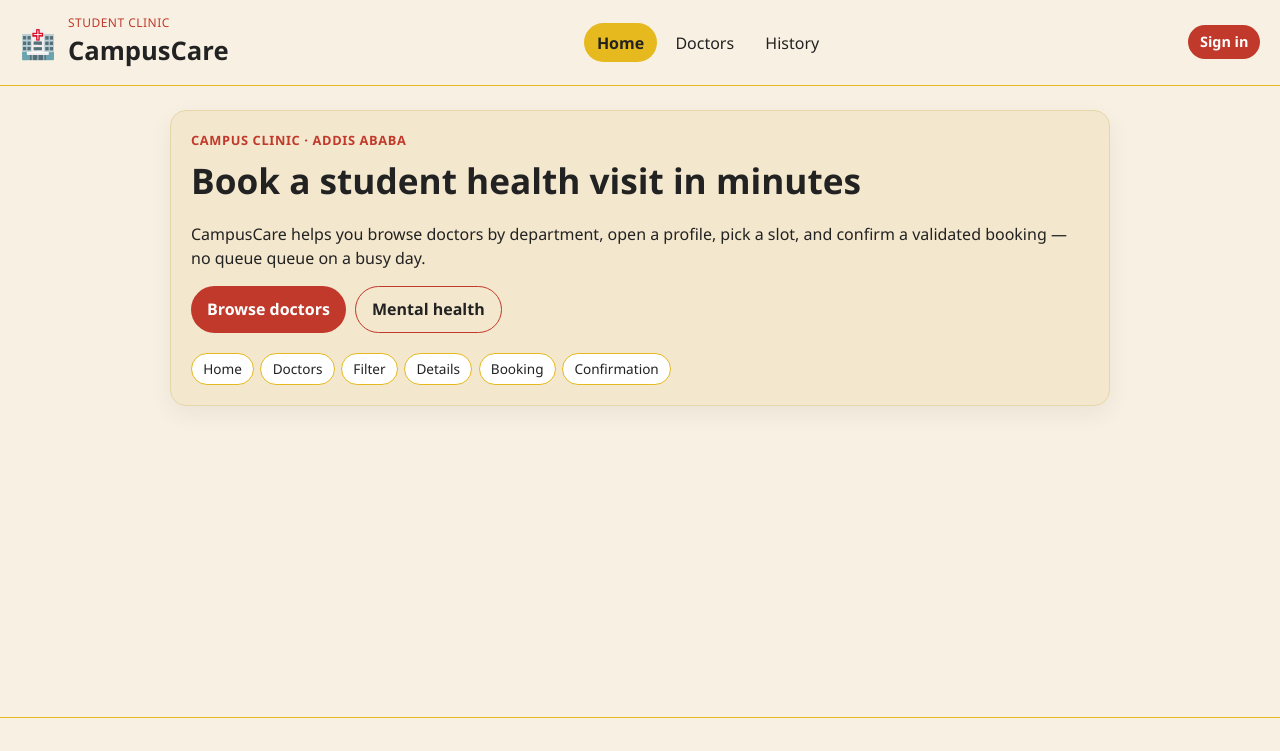
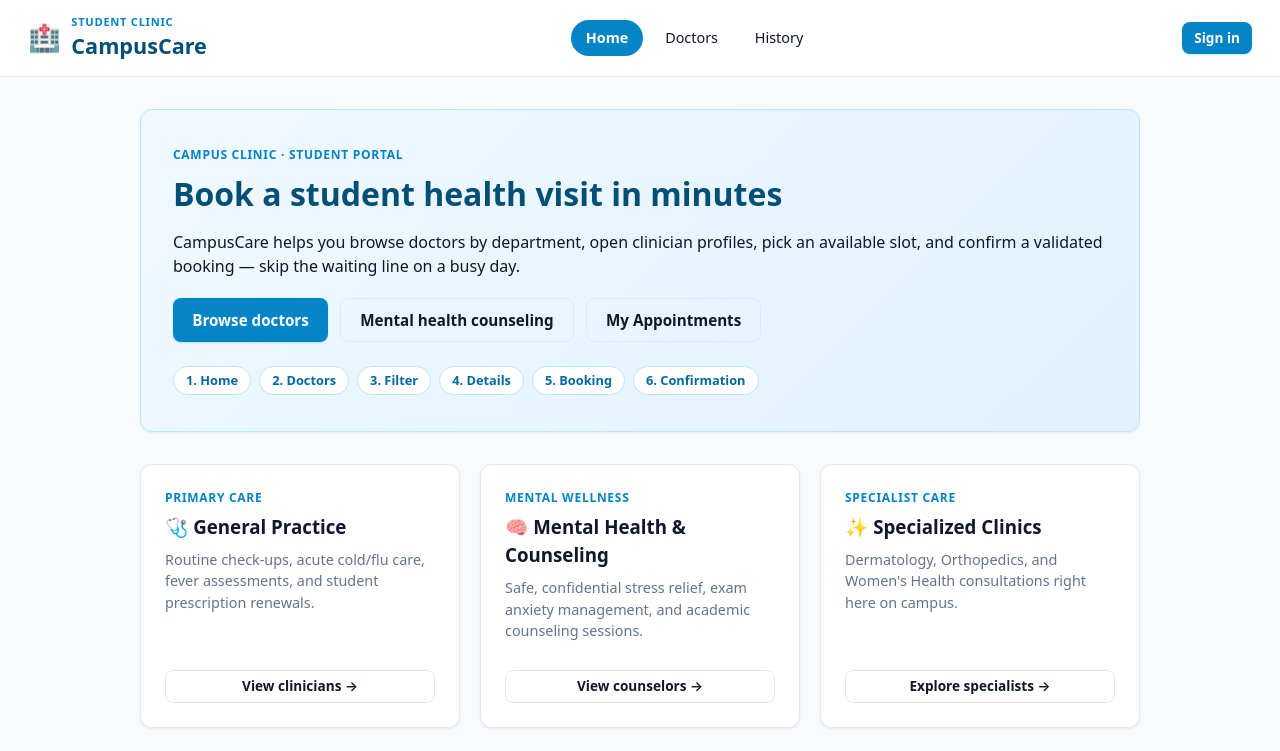
Before and after one commit to zachariasgebre/CampusCare, a React (Vite) app in the folder campuscare/: page / in a window 1280 px wide. Shown: the top 751 px of the page. Built offline with nearby package versions, Linux system fonts and the light colour scheme.

Commit message:
feat(ui): refine clinic UI styles, doctor empty states, history counters, and home page

```diff
--- a/campuscare/src/doctors/DoctorList.jsx
+++ b/campuscare/src/doctors/DoctorList.jsx
@@ -1,21 +1,44 @@
+import { Link } from "react-router-dom";
 import DoctorCard from "./DoctorCard";
 import EmptyState from "../ui/EmptyState";
 
-function DoctorList({ doctors }) {
-  if (!doctors?.length) {
+/**
+ * DoctorList Component
+ *
+ * Responsibilities:
+ * - Renders a responsive grid of DoctorCard items for the active filter.
+ * - Handles the empty state gracefully with a one-click reset action.
+ * - Displays a live result count for feedback and accessibility (aria-live).
+ * - Implements defensive prop fallback (doctors = []).
+ */
+function DoctorList({ doctors = [] }) {
+  if (!doctors || doctors.length === 0) {
     return (
       <EmptyState
         title="No doctors found"
         message="Try another department filter — the clinic roster is empty for this choice."
+        action={
+          <div className="card-actions" style={{ justifyContent: "center" }}>
+            <Link to="/doctors" className="btn small">
+              View all doctors
+            </Link>
+          </div>
+        }
       />
     );
   }
 
   return (
-    <div className="doctor-grid">
-      {doctors.map((doctor) => (
-        <DoctorCard key={doctor.id} doctor={doctor} />
-      ))}
+    <div className="doctor-list-wrapper">
+      <p className="muted" style={{ margin: "0 0 1rem" }} aria-live="polite">
+        Showing <strong>{doctors.length}</strong> {doctors.length === 1 ? "doctor" : "doctors"}
+      </p>
+
+      <div className="doctor-grid" role="region" aria-label="Available doctors list">
+        {doctors.map((doctor) => (
+          <DoctorCard key={doctor.id} doctor={doctor} />
+        ))}
+      </div>
     </div>
   );
 }
--- a/campuscare/src/index.css
+++ b/campuscare/src/index.css
@@ -1,11 +1,21 @@
 :root {
-  color: #222;
-  background: #f8f1e3;
-  font-family: "Segoe UI", system-ui, sans-serif;
-  line-height: 1.5;
-  font-synthesis: none;
-  text-rendering: optimizelegibility;
-  -webkit-font-smoothing: antialiased;
+  --primary: #0284c7;
+  --primary-hover: #0369a1;
+  --primary-light: #e0f2fe;
+  --accent: #0d9488;
+  --bg-main: #f8fafc;
+  --card-bg: #ffffff;
+  --text-dark: #0f172a;
+  --text-muted: #64748b;
+  --border-color: #e2e8f0;
+  --error: #ef4444;
+  --error-bg: #fef2f2;
+  --success: #16a34a;
+  --success-bg: #f0fdf4;
+  --shadow-sm: 0 1px 3px 0 rgba(0, 0, 0, 0.06), 0 1px 2px -1px rgba(0, 0, 0, 0.06);
+  --shadow-md: 0 4px 6px -1px rgba(0, 0, 0, 0.08), 0 2px 4px -2px rgba(0, 0, 0, 0.06);
+  --shadow-lg: 0 10px 15px -3px rgba(0, 0, 0, 0.08), 0 4px 6px -4px rgba(0, 0, 0, 0.06);
+  --radius: 12px;
 }
 
 * {
@@ -15,8 +25,11 @@
 body {
   margin: 0;
   min-width: 320px;
-  background: #f8f1e3;
-  color: #222;
+  background-color: var(--bg-main);
+  color: var(--text-dark);
+  font-family: system-ui, -apple-system, BlinkMacSystemFont, "Segoe UI", Roboto, Oxygen, Ubuntu, Cantarell, sans-serif;
+  line-height: 1.5;
+  -webkit-font-smoothing: antialiased;
 }
 
 a {
@@ -32,13 +45,15 @@ textarea {
 }
 
 code {
-  font-family: "Cascadia Code", "Fira Code", Consolas, monospace;
+  font-family: ui-monospace, SFMono-Regular, Menlo, Monaco, Consolas, monospace;
   font-size: 0.9em;
-  background: #f3e7cd;
-  padding: 0.1em 0.35em;
+  background: #f1f5f9;
+  color: var(--primary-hover);
+  padding: 0.15em 0.4em;
   border-radius: 4px;
 }
 
+/* Shell & Layout */
 .app-shell {
   display: grid;
   grid-template-rows: auto 1fr auto;
@@ -53,86 +68,145 @@ code {
   justify-content: space-between;
   position: sticky;
   top: 0;
-  z-index: 10;
-  padding: 0.9rem 1.25rem;
-  background: rgb(248 241 227 / 95%);
-  border-bottom: 1px solid #e6b91e;
-  backdrop-filter: blur(8px);
+  z-index: 100;
+  padding: 0.85rem 1.75rem;
+  background: rgba(255, 255, 255, 0.96);
+  border-bottom: 1px solid var(--border-color);
+  backdrop-filter: blur(10px);
 }
 
 .brand {
+  display: flex;
+  gap: 0.65rem;
+  align-items: center;
+}
+
+.brand-mark {
+  font-size: 1.65rem;
+}
+
+.brand-kicker {
+  margin: 0;
+  color: var(--primary);
+  font-size: 0.7rem;
+  letter-spacing: 0.06em;
+  text-transform: uppercase;
+  font-weight: 700;
+}
+
+.brand h1 {
+  margin: 0;
+  font-size: 1.35rem;
+  font-weight: 800;
+  color: #034f75;
+}
+
+.site-nav {
+  display: flex;
+  align-items: center;
+  gap: 0.5rem;
+}
+
+.site-nav a {
+  padding: 0.45rem 0.9rem;
+  border-radius: 9999px;
+  font-size: 0.9rem;
+  font-weight: 500;
+  color: var(--text-dark);
+  transition: all 0.15s ease;
+}
+
+.site-nav a:hover {
+  background: #f1f5f9;
+  color: var(--primary);
+}
+
+.site-nav a.active {
+  background: var(--primary);
+  color: #ffffff;
+  font-weight: 600;
+}
+
+.auth-slot {
   display: flex;
   gap: 0.75rem;
   align-items: center;
 }
 
-.brand-mark {
-  font-size: 1.8rem;
+.user-chip {
+  padding: 0.3rem 0.75rem;
+  border-radius: 9999px;
+  background: var(--primary-light);
+  color: var(--primary-hover);
+  font-size: 0.85rem;
+  font-weight: 600;
 }
 
-.brand-kicker {
+.site-main {
+  width: min(1040px, 100%);
+  margin: 0 auto;
+  padding: 2rem 1.25rem 3rem;
+}
+
+.site-footer {
+  padding: 1.5rem 1.25rem;
+  border-top: 1px solid var(--border-color);
+  text-align: center;
+  background: #ffffff;
+  color: var(--text-muted);
+  font-size: 0.85rem;
+}
+
+.site-footer p {
   margin: 0;
-  color: #c0392b;
+}
+
+/* Typography & Headings */
+h1, h2, h3, h4 {
+  color: var(--text-dark);
+  margin-top: 0;
+  margin-bottom: 0.5rem;
+  font-weight: 700;
+}
+
+p {
+  margin-top: 0;
+  margin-bottom: 0.75rem;
+}
+
+.eyebrow {
+  margin: 0 0 0.35rem;
+  color: var(--primary);
   font-size: 0.75rem;
-  letter-spacing: 0.04em;
+  font-weight: 700;
+  letter-spacing: 0.06em;
   text-transform: uppercase;
 }
 
-.brand h1 {
-  margin: 0;
-  font-size: clamp(1.2rem, 3vw, 1.6rem);
-}
-
-.site-nav {
-  display: flex;
-  flex-wrap: wrap;
-  gap: 0.35rem;
-}
-
-.site-nav a {
-  padding: 0.45rem 0.8rem;
-  border-radius: 999px;
-}
-
-.site-nav a.active {
-  background: #e6b91e;
-  font-weight: 700;
-}
-
-.auth-slot {
-  display: flex;
-  gap: 0.5rem;
-  align-items: center;
-}
-
-.user-chip {
-  padding: 0.25rem 0.65rem;
-  border-radius: 999px;
-  background: #f3e7cd;
+.muted {
+  color: var(--text-muted);
   font-size: 0.9rem;
 }
 
-.site-main {
-  width: min(980px, 100%);
-  margin: 0 auto;
-  padding: 1.5rem 1.25rem 2.5rem;
+.hint {
+  margin-top: 1rem;
+  color: var(--text-muted);
+  font-size: 0.85rem;
+  background: #f8fafc;
+  padding: 0.5rem 0.75rem;
+  border-radius: 6px;
+  border-left: 3px solid var(--primary);
 }
 
-.site-footer {
-  padding: 1rem 1.25rem;
-  border-top: 1px solid #e6b91e;
-  text-align: center;
-  color: #666;
-  font-size: 0.9rem;
-}
-
+/* Cards */
 .card {
   position: relative;
-  padding: 1.25rem;
-  border: 1px solid #e6d7a8;
-  border-radius: 16px;
-  background: #f3e7cd;
-  box-shadow: 0 8px 24px rgb(0 0 0 / 6%);
+  padding: 1.5rem;
+  border: 1px solid var(--border-color);
+  border-radius: var(--radius);
+  background: var(--card-bg);
+  box-shadow: var(--shadow-sm);
+  transition: transform 0.2s ease, box-shadow 0.2s ease;
 }
 
 .hero h2,
@@ -143,70 +217,89 @@ code {
 .login-card h2,
 .state-card h2 {
   margin: 0.2rem 0 0.75rem;
-  font-size: clamp(1.5rem, 4vw, 2.2rem);
+  font-size: clamp(1.4rem, 3.5vw, 2rem);
+  font-weight: 800;
 }
 
-.eyebrow {
-  margin: 0;
-  color: #c0392b;
-  font-size: 0.8rem;
-  font-weight: 700;
-  letter-spacing: 0.05em;
-  text-transform: uppercase;
+.hero {
+  background: linear-gradient(135deg, #f0f9ff 0%, #e0f2fe 100%);
+  border-color: #bae6fd;
+  padding: 2.25rem 2rem;
+  margin-bottom: 2rem;
 }
 
-.muted {
-  color: #555;
-}
-
-.hint {
-  margin-top: 1rem;
-  color: #555;
-  font-size: 0.9rem;
+.hero h2 {
+  color: #034f75;
 }
 
 .hero-actions,
 .card-actions {
   display: flex;
   flex-wrap: wrap;
-  gap: 0.6rem;
-  margin-top: 1rem;
+  gap: 0.75rem;
+  margin-top: 1.25rem;
 }
 
 .journey {
   display: flex;
   flex-wrap: wrap;
-  gap: 0.4rem;
-  margin: 1.25rem 0 0;
+  gap: 0.5rem;
+  margin: 1.5rem 0 0;
   padding: 0;
   list-style: none;
 }
 
 .journey li {
-  padding: 0.3rem 0.7rem;
-  border-radius: 999px;
-  background: #fff;
-  border: 1px solid #e6b91e;
-  font-size: 0.85rem;
+  padding: 0.25rem 0.75rem;
+  border-radius: 9999px;
+  background: #ffffff;
+  border: 1px solid #bae6fd;
+  color: #0369a1;
+  font-size: 0.8rem;
+  font-weight: 600;
 }
 
+/* Feature Cards */
+.feature-cards {
+  display: grid;
+  grid-template-columns: repeat(auto-fit, minmax(260px, 1fr));
+  gap: 1.25rem;
+  margin: 1.5rem 0 2rem;
+}
+
+.feature-card {
+  display: flex;
+  flex-direction: column;
+  justify-content: space-between;
+}
+
+.feature-card:hover {
+  transform: translateY(-2px);
+  box-shadow: var(--shadow-md);
+}
+
+/* Buttons */
 .btn {
   display: inline-flex;
   align-items: center;
   justify-content: center;
-  padding: 0.65rem 1rem;
+  padding: 0.6rem 1.2rem;
   border: 0;
-  border-radius: 999px;
-  background: #c0392b;
-  color: #fff;
-  font-weight: 700;
+  border-radius: 8px;
+  background: var(--primary);
+  color: #ffffff;
+  font-weight: 600;
+  font-size: 0.95rem;
   cursor: pointer;
-  transition: transform 250ms ease;
-  will-change: transform;
+  text-decoration: none;
+  transition: all 0.15s ease;
+  box-shadow: 0 1px 2px rgba(2, 132, 199, 0.2);
 }
 
-.btn:hover {
-  transform: translateY(-2px);
+.btn:hover:not(:disabled) {
+  background: var(--primary-hover);
+  transform: translateY(-1px);
+  box-shadow: 0 4px 6px -1px rgba(2, 132, 199, 0.25);
 }
 
 .btn:disabled {
@@ -217,88 +310,125 @@ code {
 
 .btn.ghost {
   background: transparent;
-  color: #222;
-  border: 1px solid #c0392b;
+  color: var(--text-dark);
+  border: 1px solid var(--border-color);
+  box-shadow: none;
+}
+
+.btn.ghost:hover:not(:disabled) {
+  background: #f1f5f9;
+  border-color: #cbd5e1;
 }
 
 .btn.small {
-  padding: 0.4rem 0.75rem;
-  font-size: 0.9rem;
+  padding: 0.35rem 0.75rem;
+  font-size: 0.85rem;
 }
 
+/* Section Head */
 .section-head {
   display: flex;
   flex-wrap: wrap;
   gap: 0.75rem;
-  align-items: end;
+  align-items: flex-end;
   justify-content: space-between;
-  margin-bottom: 1rem;
+  margin-bottom: 1.25rem;
 }
 
+/* Filter Chips */
 .chip-row {
   display: flex;
   flex-wrap: wrap;
   gap: 0.5rem;
-  margin-bottom: 1.25rem;
+  margin-bottom: 1.5rem;
 }
 
 .chip {
-  padding: 0.4rem 0.85rem;
-  border: 1px solid #e6b91e;
-  border-radius: 999px;
-  background: #fff;
+  padding: 0.4rem 0.95rem;
+  border: 1px solid var(--border-color);
+  border-radius: 9999px;
+  background: #ffffff;
+  color: var(--text-dark);
+  font-size: 0.85rem;
+  font-weight: 500;
   cursor: pointer;
+  transition: all 0.15s ease;
+}
+
+.chip:hover {
+  border-color: var(--primary);
+  color: var(--primary);
 }
 
 .chip.active {
-  background: #e6b91e;
-  font-weight: 700;
+  background: var(--primary);
+  color: #ffffff;
+  border-color: var(--primary);
+  font-weight: 600;
 }
 
+/* Doctor Grid & Cards */
 .doctor-grid {
   display: grid;
   grid-template-columns: 1fr;
-  gap: 1rem;
+  gap: 1.25rem;
 }
 
 .doctor-card {
   display: flex;
   flex-direction: column;
   justify-content: space-between;
-  transition: transform 250ms ease;
-  will-change: transform;
 }
 
 .doctor-card:hover {
-  transform: translateY(-6px) scale(1.02);
+  transform: translateY(-3px);
+  box-shadow: var(--shadow-lg);
+  border-color: #bae6fd;
 }
 
 .price {
-  margin-top: auto;
-  font-size: 1.15rem;
+  margin: 0.5rem 0;
+  font-size: 1.2rem;
   font-weight: 800;
-  color: #c0392b;
+  color: var(--primary);
 }
 
 .slot-list {
-  margin: 0.5rem 0 0;
-  padding-left: 1.2rem;
+  display: flex;
+  flex-wrap: wrap;
+  gap: 0.5rem;
+  margin: 0.5rem 0 1.25rem;
+  padding: 0;
+  list-style: none;
 }
 
+.slot-list li {
+  background: var(--primary-light);
+  color: var(--primary-hover);
+  padding: 0.35rem 0.75rem;
+  border-radius: 6px;
+  font-size: 0.85rem;
+  font-weight: 600;
+}
+
+/* States */
 .state-card {
   text-align: center;
+  max-width: 480px;
+  margin: 2rem auto;
 }
 
 .error-card {
-  border-color: #c0392b;
+  border-color: #fca5a5;
+  background: var(--error-bg);
 }
 
 .spinner {
-  width: 2rem;
-  height: 2rem;
+  width: 2.25rem;
+  height: 2.25rem;
   margin: 0 auto 0.75rem;
-  border: 3px solid #e6d7a8;
-  border-top-color: #c0392b;
+  border: 3px solid #e2e8f0;
+  border-top-color: var(--primary);
   border-radius: 50%;
   animation: spin 0.8s linear infinite;
 }
@@ -309,57 +439,90 @@ code {
   }
 }
 
+/* Booking, Details & Forms */
+.booking-card,
+.detail-card,
+.confirmation-card,
+.login-card {
+  max-width: 580px;
+  margin: 2rem auto;
+}
+
 .booking-form {
   display: grid;
-  gap: 0.45rem;
+  gap: 0.6rem;
   margin-top: 1rem;
+}
+
+.booking-form label {
+  font-weight: 600;
+  font-size: 0.9rem;
+  color: var(--text-dark);
 }
 
 .booking-form input,
 .booking-form select,
 .booking-form textarea {
   width: 100%;
-  margin-bottom: 0.35rem;
-  padding: 0.7rem 0.85rem;
-  border: 1px solid #e6d7a8;
-  border-radius: 10px;
-  background: #fff;
+  padding: 0.65rem 0.85rem;
+  border: 1px solid var(--border-color);
+  border-radius: 8px;
+  background: #ffffff;
+  color: var(--text-dark);
+  transition: border-color 0.15s ease, box-shadow 0.15s ease;
+}
+
+.booking-form input:focus,
+.booking-form select:focus,
+.booking-form textarea:focus {
+  outline: none;
+  border-color: var(--primary);
+  box-shadow: 0 0 0 3px rgba(2, 132, 199, 0.15);
 }
 
 .field-error {
-  margin: -0.2rem 0 0.5rem;
-  color: #c0392b;
-  font-size: 0.9rem;
+  margin: -0.25rem 0 0.25rem;
+  color: var(--error);
+  font-size: 0.825rem;
+  font-weight: 500;
 }
 
 .field-hint {
-  margin: -0.2rem 0 0.5rem;
-  color: #666;
-  font-size: 0.85rem;
+  margin: -0.25rem 0 0.25rem;
+  color: var(--text-muted);
+  font-size: 0.8rem;
 }
 
+/* Confirmation Description Grid */
 .confirm-grid {
   display: grid;
   grid-template-columns: 1fr;
-  gap: 0.75rem;
-  margin: 1rem 0;
+  gap: 0.85rem;
+  margin: 1.25rem 0;
+  background: #f8fafc;
+  padding: 1.25rem;
+  border-radius: 8px;
+  border: 1px solid var(--border-color);
 }
 
 .confirm-grid dt {
-  font-size: 0.8rem;
-  color: #666;
+  font-size: 0.75rem;
+  color: var(--text-muted);
   text-transform: uppercase;
   letter-spacing: 0.04em;
+  font-weight: 600;
 }
 
 .confirm-grid dd {
   margin: 0.15rem 0 0;
-  font-weight: 600;
+  font-weight: 700;
+  color: var(--text-dark);
 }
 
+/* Appointment History */
 .history-list {
   display: grid;
-  gap: 0.85rem;
+  gap: 1rem;
   margin: 0;
   padding: 0;
   list-style: none;
@@ -368,11 +531,12 @@ code {
 .history-card {
   display: flex;
   gap: 1rem;
-  align-items: start;
+  align-items: flex-start;
   justify-content: space-between;
 }
 
-@media (width >= 768px) {
+/* Responsive */
+@media (min-width: 768px) {
   .doctor-grid {
     grid-template-columns: repeat(2, 1fr);
   }
@@ -382,7 +546,7 @@ code {
   }
 }
 
-@media (width >= 1024px) {
+@media (min-width: 1024px) {
   .doctor-grid {
     grid-template-columns: repeat(3, 1fr);
   }
--- a/campuscare/src/pages/Home.jsx
+++ b/campuscare/src/pages/Home.jsx
@@ -2,33 +2,88 @@ import { Link } from "react-router-dom";
 
 function Home() {
   return (
+    <div className="home-container">
       <section className="hero card">
-      <p className="eyebrow">Campus clinic · Addis Ababa</p>
+        <p className="eyebrow">Campus clinic · Student Portal</p>
         <h2>Book a student health visit in minutes</h2>
         <p>
-        CampusCare helps you browse doctors by department, open a profile, pick
-        a slot, and confirm a validated booking — no queue queue on a busy day.
+          CampusCare helps you browse doctors by department, open clinician profiles,
+          pick an available slot, and confirm a validated booking — skip the waiting line on a busy day.
         </p>
         <div className="hero-actions">
           <Link className="btn" to="/doctors">
             Browse doctors
           </Link>
-        <Link
-          className="btn ghost"
-          to="/doctors?department=Mental%20Health"
-        >
-          Mental health
+          <Link className="btn ghost" to="/doctors?department=Mental%20Health">
+            Mental health counseling
+          </Link>
+          <Link className="btn ghost" to="/appointments">
+            My Appointments
           </Link>
         </div>
-      <ol className="journey">
-        <li>Home</li>
-        <li>Doctors</li>
-        <li>Filter</li>
-        <li>Details</li>
-        <li>Booking</li>
-        <li>Confirmation</li>
+        <ol className="journey" aria-label="Student booking journey">
+          <li>1. Home</li>
+          <li>2. Doctors</li>
+          <li>3. Filter</li>
+          <li>4. Details</li>
+          <li>5. Booking</li>
+          <li>6. Confirmation</li>
         </ol>
       </section>
+
+      <section className="feature-cards">
+        <div className="card feature-card">
+          <div>
+            <p className="eyebrow">Primary Care</p>
+            <h3>🩺 General Practice</h3>
+            <p className="muted">
+              Routine check-ups, acute cold/flu care, fever assessments, and student prescription renewals.
+            </p>
+          </div>
+          <Link to="/doctors?department=General%20Practice" className="btn small ghost" style={{ marginTop: "1rem" }}>
+            View clinicians &rarr;
+          </Link>
+        </div>
+
+        <div className="card feature-card">
+          <div>
+            <p className="eyebrow">Mental Wellness</p>
+            <h3>🧠 Mental Health & Counseling</h3>
+            <p className="muted">
+              Safe, confidential stress relief, exam anxiety management, and academic counseling sessions.
+            </p>
+          </div>
+          <Link to="/doctors?department=Mental%20Health" className="btn small ghost" style={{ marginTop: "1rem" }}>
+            View counselors &rarr;
+          </Link>
+        </div>
+
+        <div className="card feature-card">
+          <div>
+            <p className="eyebrow">Specialist Care</p>
+            <h3>✨ Specialized Clinics</h3>
+            <p className="muted">
+              Dermatology, Orthopedics, and Women's Health consultations right here on campus.
+            </p>
+          </div>
+          <Link to="/doctors" className="btn small ghost" style={{ marginTop: "1rem" }}>
+            Explore specialists &rarr;
+          </Link>
+        </div>
+      </section>
+
+      <section className="card" style={{ display: "flex", justifyContent: "space-between", alignItems: "center", flexWrap: "wrap", gap: "1.25rem", background: "#fef2f2", borderColor: "#fecaca" }}>
+        <div>
+          <h3 style={{ color: "#991b1b" }}>Need urgent medical assistance?</h3>
+          <p className="muted" style={{ margin: 0, color: "#7f1d1d" }}>
+            The emergency triage room in Clinic Block A is open 24/7 for acute symptoms.
+          </p>
+        </div>
+        <a href="tel:991" className="btn" style={{ backgroundColor: "#dc2626" }}>
+          Emergency Hotline: 991
+        </a>
+      </section>
+    </div>
   );
 }
 
```
Also changed, not shown: campuscare/src/appointments/AppointmentHistory.jsx (+24 -8 lines). Lines whose indentation alone changed are shown as unchanged.
